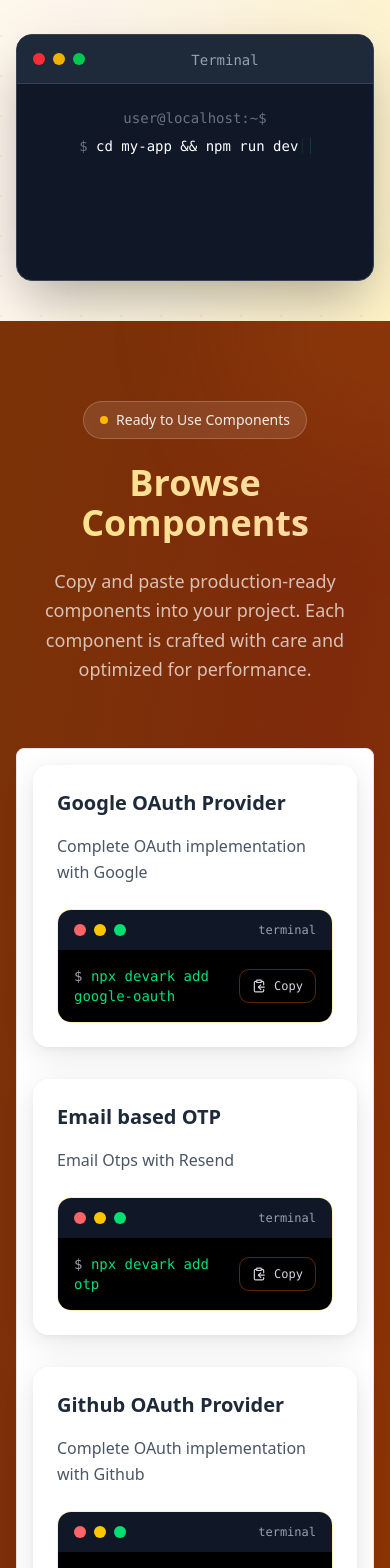
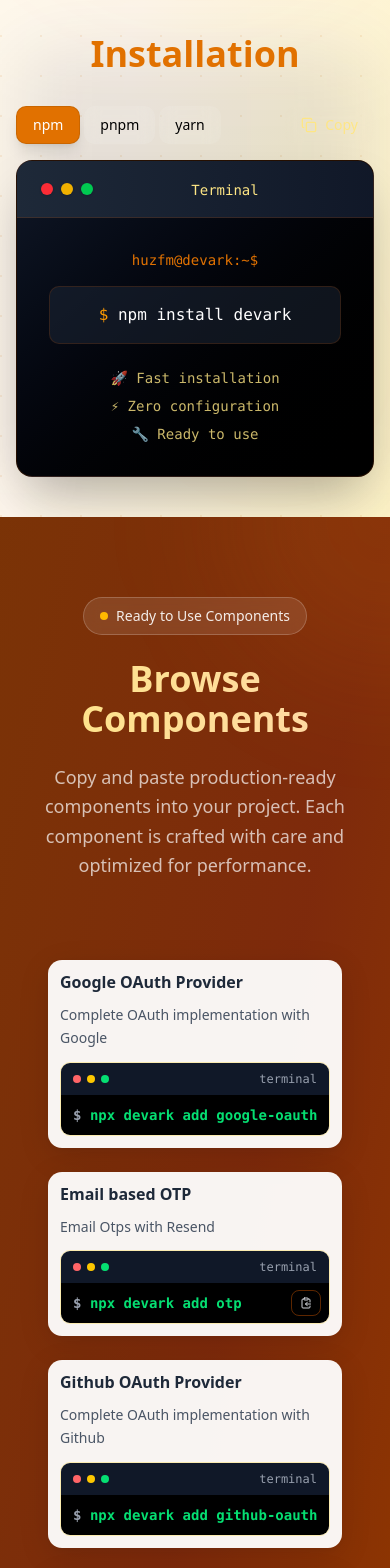
Before and after one commit to huzfm/FE, a Next.js app: page / in a window 390 px wide. Shown: the part 1000-2568 px from the top of the page. Built offline with nearby package versions, Linux system fonts and the light colour scheme.

Commit message:
ui changes

```diff
--- a/src/app/layout.tsx
+++ b/src/app/layout.tsx
@@ -1,3 +1,4 @@
+import type React from "react";
 import type { Metadata } from "next";
 import { Geist, Geist_Mono } from "next/font/google";
 import "./globals.css";
@@ -14,8 +15,74 @@
 });
 
 export const metadata: Metadata = {
-  title: "Create Next App",
-  description: "Generated by create next app",
+  title: {
+    default: "Devark  - The fastest way to build your backend",
+    template: "%s | Debark",
+  },
+  description:
+    "Build production-ready backends with one command. Get authentication, payments, database, and more - all configured and ready to deploy.",
+  keywords: [
+    "backend development",
+    "rapid prototyping",
+    "authentication",
+    "payments",
+    "database",
+    "API development",
+    "full-stack",
+    "developer tools",
+  ],
+  authors: [{ name: "huzfm", url: "https://huzfm.vercel.app" }],
+  creator: "huzfm",
+  publisher: "Devark",
+  formatDetection: {
+    email: false,
+    address: false,
+    telephone: false,
+  },
+  metadataBase: new URL("https://devarkfe.vercel.app"),
+  alternates: {
+    canonical: "/",
+  },
+  openGraph: {
+    type: "website",
+    locale: "en_US",
+    url: "https://devarkfe.vercel.app",
+    title: "Devark - The fastest way to build your backend",
+    description:
+      "Build production-ready backends with one command. Get authentication, payments, database, and more - all configured and ready to deploy.",
+    siteName: "BuildFast",
+    images: [
+      {
+        url: "/og-image.png",
+        width: 1200,
+        height: 630,
+        alt: "BuildFast - Backend Development Tool",
+      },
+    ],
+  },
+  twitter: {
+    card: "summary_large_image",
+    title: "Devark - The fastest way to build your backend",
+    description:
+      "Build production-ready backends with one command. Get authentication, payments, database, and more - all configured and ready to deploy.",
+    images: ["https://devarkfe.vercel.app/metadata.png"],
+    creator: "@huzfm",
+  },
+  robots: {
+    index: true,
+    follow: true,
+    googleBot: {
+      index: true,
+      follow: true,
+      "max-video-preview": -1,
+      "max-image-preview": "large",
+      "max-snippet": -1,
+    },
+  },
+  verification: {
+    google: "your-google-verification-code",
+    yandex: "your-yandex-verification-code",
+  },
 };
 
 export default function RootLayout({
--- a/src/components/CTASection.tsx
+++ b/src/components/CTASection.tsx
@@ -40,10 +40,6 @@
             </Link>
           </Button>
         </div>
-
-        <div className="absolute top-10 left-1/4 w-2 h-2 bg-amber-400 rounded-full animate-pulse"></div>
-        <div className="absolute bottom-10 right-1/4 w-3 h-3 bg-orange-400 rounded-full animate-bounce"></div>
-        <div className="absolute top-1/3 right-10 w-1 h-1 bg-amber-500 rounded-full animate-ping"></div>
       </div>
     </section>
   );
--- a/src/components/ComponentCard.tsx
+++ b/src/components/ComponentCard.tsx
@@ -35,7 +35,7 @@
 
   return (
     <div
-      className={`group relative rounded-2xl p-6 transition-all duration-500 ${
+      className={`group relative rounded-xl p-3 sm:p-4 transition-all duration-500 ${
         mounted ? "opacity-100 translate-y-0" : "opacity-0 translate-y-4"
       } hover:scale-[1.02] hover:-translate-y-1`}
       style={{
@@ -45,47 +45,51 @@
           "0 8px 32px rgba(0, 0, 0, 0.1), 0 2px 8px rgba(0, 0, 0, 0.05)",
       }}
     >
-      <div className="absolute inset-0 rounded-2xl bg-gradient-to-r from-amber-400/10 to-orange-400/10 opacity-0 group-hover:opacity-100 transition-opacity duration-500" />
+      <div className="absolute inset-0 rounded-xl bg-gradient-to-r from-amber-400/10 to-orange-400/10 opacity-0 group-hover:opacity-100 transition-opacity duration-500" />
 
       <div className="relative z-10">
-        <div className="flex justify-between items-start mb-4">
-          <h3 className="text-xl font-semibold text-gray-800 group-hover:text-amber-700 transition-colors duration-300">
+        <div className="flex flex-col sm:flex-row sm:justify-between sm:items-start gap-2 mb-3">
+          <h3 className="text-base sm:text-lg font-semibold text-gray-800 group-hover:text-amber-700 transition-colors duration-300 leading-tight">
             {title}
           </h3>
 
           {isComingSoon && (
-            <span className="px-3 py-1 bg-amber-100 text-amber-800 text-xs font-medium rounded-full border border-amber-200">
+            <span className="px-2 py-1 bg-amber-100 text-amber-800 text-xs font-medium rounded-full border border-amber-200 self-start sm:self-auto">
               Coming Soon
             </span>
           )}
         </div>
 
-        <p className="mb-6 text-gray-600 leading-relaxed">{description}</p>
+        <p className="mb-3 sm:mb-4 text-sm text-gray-600 leading-relaxed">
+          {description}
+        </p>
 
-        <div className="rounded-xl border border-amber-200/60 group-hover:border-amber-300/80 overflow-hidden transition-all duration-300">
+        <div className="rounded-lg border border-amber-200/60 group-hover:border-amber-300/80 overflow-hidden transition-all duration-300">
           {/* Terminal Header */}
-          <div className="flex items-center justify-between px-4 py-3 bg-gray-900">
-            <div className="flex gap-2">
-              <span className="h-3 w-3 rounded-full bg-red-400" />
-              <span className="h-3 w-3 rounded-full bg-yellow-400" />
-              <span className="h-3 w-3 rounded-full bg-green-400" />
+          <div className="flex items-center justify-between px-3 py-2 bg-gray-900">
+            <div className="flex gap-1.5">
+              <span className="h-2 w-2 rounded-full bg-red-400" />
+              <span className="h-2 w-2 rounded-full bg-yellow-400" />
+              <span className="h-2 w-2 rounded-full bg-green-400" />
             </div>
             <span className="text-xs text-gray-400 font-mono">terminal</span>
           </div>
 
-          {/* Terminal Body */}
-          <div className="flex justify-between items-center px-4 py-4 bg-black">
-            <pre className="text-green-400 font-mono text-sm whitespace-pre-wrap pr-3 flex-1">
+          <div className="flex items-center bg-black min-h-[2.5rem]">
+            <div className="flex-1">
+              <pre className="text-green-400 font-mono text-sm font-semibold px-3 py-2 break-all">
                 <span className="text-gray-400">$</span>{" "}
                 {isComingSoon ? `npx devark add ${packageName}` : command}
               </pre>
+            </div>
 
+            <div className="flex-shrink-0 px-2">
               <button
                 onClick={handleCopy}
-              className={`ml-3 flex items-center gap-2 px-3 py-2 rounded-lg transition-all duration-300 ${
+                className={`flex items-center gap-1 px-2 py-1.5 rounded-md transition-all duration-300 ${
                   isComingSoon
                     ? "cursor-not-allowed opacity-50"
-                  : "hover:bg-gray-800 border border-amber-700/50 hover:border-amber-600/70"
+                    : "hover:bg-gray-800 active:bg-gray-700 border border-amber-700/50 hover:border-amber-600/70 active:scale-95"
                 }`}
                 aria-label="Copy command"
                 disabled={isComingSoon}
@@ -94,15 +98,17 @@
                   <span className="text-xs font-mono text-amber-400">Soon</span>
                 ) : copied ? (
                   <>
-                  <Check size={14} className="text-green-400" />
-                  <span className="text-xs font-mono text-green-400">
+                    <Check size={12} className="text-green-400" />
+                    <span className="text-xs font-mono text-green-400 hidden sm:inline">
                       Copied!
                     </span>
                   </>
                 ) : (
                   <>
-                  <ClipboardCopy size={14} className="text-gray-300" />
-                  <span className="text-xs font-mono text-gray-300">Copy</span>
+                    <ClipboardCopy size={12} className="text-gray-300" />
+                    <span className="text-xs font-mono text-gray-300 hidden sm:inline">
+                      Copy
+                    </span>
                   </>
                 )}
               </button>
@@ -110,5 +116,6 @@
           </div>
         </div>
       </div>
+    </div>
   );
 }
--- a/src/components/ComponentsSection.tsx
+++ b/src/components/ComponentsSection.tsx
@@ -32,9 +32,12 @@
           </p>
         </div>
 
-        <Tabs defaultValue="all" className="max-w-6xl mx-auto ">
-          <TabsContent value="all" className="mt-8">
-            <div className="grid md:grid-cols-2 gap-8">
+        <Tabs
+          defaultValue="all"
+          className="w-full px-4 sm:px-6 md:px-8 max-w-7xl mx-auto"
+        >
+          <TabsContent value="all" className="mt-8 bg-transparent border-0">
+            <div className="grid grid-cols-1 sm:grid-cols-2 lg:grid-cols-3 gap-6 sm:gap-8">
               {components.map((component, index) => (
                 <div
                   key={component.id}
--- a/src/components/TerminalBox.tsx
+++ b/src/components/TerminalBox.tsx
@@ -1,95 +1,102 @@
 "use client";
 
-import { useState, useEffect } from "react";
+import { useState } from "react";
+import { Copy, Check } from "lucide-react";
 
 export default function TerminalBox() {
-  const [currentCommand, setCurrentCommand] = useState("");
-  const [showCursor, setShowCursor] = useState(true);
+  const [packageManager, setPackageManager] = useState<"npm" | "pnpm" | "yarn">(
+    "npm"
+  );
+  const [copied, setCopied] = useState(false);
 
-  const commands = [
-    "npx create-backend-app my-app",
-    "cd my-app && npm run dev",
-    "✅ Backend ready at http://localhost:3000",
-  ];
+  const getCommand = (pm: "npm" | "pnpm" | "yarn") => {
+    const commands = {
+      npm: "npm install devark",
+      pnpm: "pnpm install devark",
+      yarn: "yarn add devark",
+    };
+    return commands[pm];
+  };
 
-  useEffect(() => {
-    let commandIndex = 0;
-    let charIndex = 0;
-
-    const typeCommand = () => {
-      if (commandIndex < commands.length) {
-        if (charIndex < commands[commandIndex].length) {
-          setCurrentCommand(commands[commandIndex].substring(0, charIndex + 1));
-          charIndex++;
-          setTimeout(typeCommand, 50);
-        } else {
-          setTimeout(() => {
-            commandIndex++;
-            charIndex = 0;
-            if (commandIndex < commands.length) {
-              setCurrentCommand("");
-              setTimeout(typeCommand, 500);
-            }
-          }, 2000);
-        }
-      } else {
-        // Reset animation
-        setTimeout(() => {
-          commandIndex = 0;
-          charIndex = 0;
-          setCurrentCommand("");
-          typeCommand();
-        }, 3000);
-      }
-    };
-
-    typeCommand();
-
-    // Cursor blinking
-    const cursorInterval = setInterval(() => {
-      setShowCursor((prev) => !prev);
-    }, 500);
-
-    return () => clearInterval(cursorInterval);
-  }, []);
+  const copyToClipboard = async () => {
+    try {
+      await navigator.clipboard.writeText(getCommand(packageManager));
+      setCopied(true);
+      setTimeout(() => setCopied(false), 2000);
+    } catch (err) {
+      console.error("Failed to copy text: ", err);
+    }
+  };
 
   return (
     <div className="relative max-w-4xl mx-auto">
-      <div className="bg-gray-900 rounded-2xl shadow-2xl border border-gray-700 overflow-hidden">
+      <div className="text-center mb-8">
+        <h2 className="text-4xl md:text-5xl font-bold text-amber-600 mb-2 ">
+          Installation
+        </h2>
+      </div>
+      <div className="flex items-center justify-between mb-4">
+        <div className="flex gap-1">
+          {(["npm", "pnpm", "yarn"] as const).map((pm) => (
+            <button
+              key={pm}
+              onClick={() => setPackageManager(pm)}
+              className={`px-4 py-2 text-sm font-medium rounded-lg transition-all duration-200 ${
+                packageManager === pm
+                  ? "bg-amber-600 text-white shadow-lg border-1 border-black/10"
+                  : "bg-white/10 text-black hover:bg-white/20 backdrop-blur-sm"
+              }`}
+            >
+              {pm}
+            </button>
+          ))}
+        </div>
+
+        <button
+          onClick={copyToClipboard}
+          className="flex items-center gap-2 px-4 py-2 text-sm text-amber-200 hover:text-white transition-all duration-200 rounded-lg hover:bg-white/10 backdrop-blur-sm"
+          title="Copy installation command"
+        >
+          {copied ? (
+            <Check className="w-4 h-4 text-green-400" />
+          ) : (
+            <Copy className="w-4 h-4" />
+          )}
+          {copied ? "Copied!" : "Copy"}
+        </button>
+      </div>
+
+      <div className="bg-gradient-to-br from-gray-900 to-black rounded-2xl shadow-2xl border border-amber-700/20 overflow-hidden backdrop-blur-sm">
         {/* Terminal header */}
-        <div className="flex items-center gap-2 px-4 py-3 bg-gray-800 border-b border-gray-700">
+        <div className="flex items-center gap-2 px-6 py-4 bg-gradient-to-r from-gray-800 to-gray-900 border-b border-amber-700/20">
           <div className="flex gap-2">
-            <div className="w-3 h-3 bg-red-500 rounded-full"></div>
-            <div className="w-3 h-3 bg-yellow-500 rounded-full"></div>
-            <div className="w-3 h-3 bg-green-500 rounded-full"></div>
+            <div className="w-3 h-3 bg-red-500 rounded-full shadow-sm"></div>
+            <div className="w-3 h-3 bg-yellow-500 rounded-full shadow-sm"></div>
+            <div className="w-3 h-3 bg-green-500 rounded-full shadow-sm"></div>
           </div>
           <div className="flex-1 text-center">
-            <span className="text-gray-400 text-sm font-mono">Terminal</span>
+            <span className="text-amber-200 text-sm font-mono">Terminal</span>
           </div>
         </div>
 
-        {/* Terminal content */}
-        <div className="p-6 font-mono text-sm">
-          <div className="text-green-400 mb-2">
-            <span className="text-gray-500">user@localhost:~$</span>
+        <div className="p-8 font-mono text-sm">
+          <div className="text-amber-400 mb-4">
+            <span className="text-amber-600 font-mono font-medium">
+              huzfm@devark:~$
+            </span>
           </div>
 
-          <div className="min-h-[120px] space-y-2">
-            <div className="text-white">
-              <span className="text-gray-500">$</span> {currentCommand}
-              {showCursor && (
-                <span className="bg-green-400 text-gray-900 ml-1">█</span>
-              )}
+          <div className="bg-gray-800/50 rounded-lg p-4 border border-amber-700/20">
+            <div className="text-white text-base">
+              <span className="text-amber-500">$</span>{" "}
+              {getCommand(packageManager)}
             </div>
+          </div>
 
-            {currentCommand.includes("✅") && (
-              <div className="text-green-400 mt-4">
-                <div>🚀 Authentication configured</div>
-                <div>💳 Payment system ready</div>
-                <div>🔗 API endpoints generated</div>
-                <div>📊 Database connected</div>
-              </div>
-            )}
+          <div className="mt-6 space-y-2 text-amber-200/80">
+            <div>🚀 Fast installation</div>
+            <div>⚡ Zero configuration</div>
+            <div>🔧 Ready to use</div>
           </div>
         </div>
       </div>
```
Also changed, not shown: src/components/Footer.tsx (+33 -31 lines), public/metadata.png (added). Lines whose indentation alone changed are shown as unchanged.
